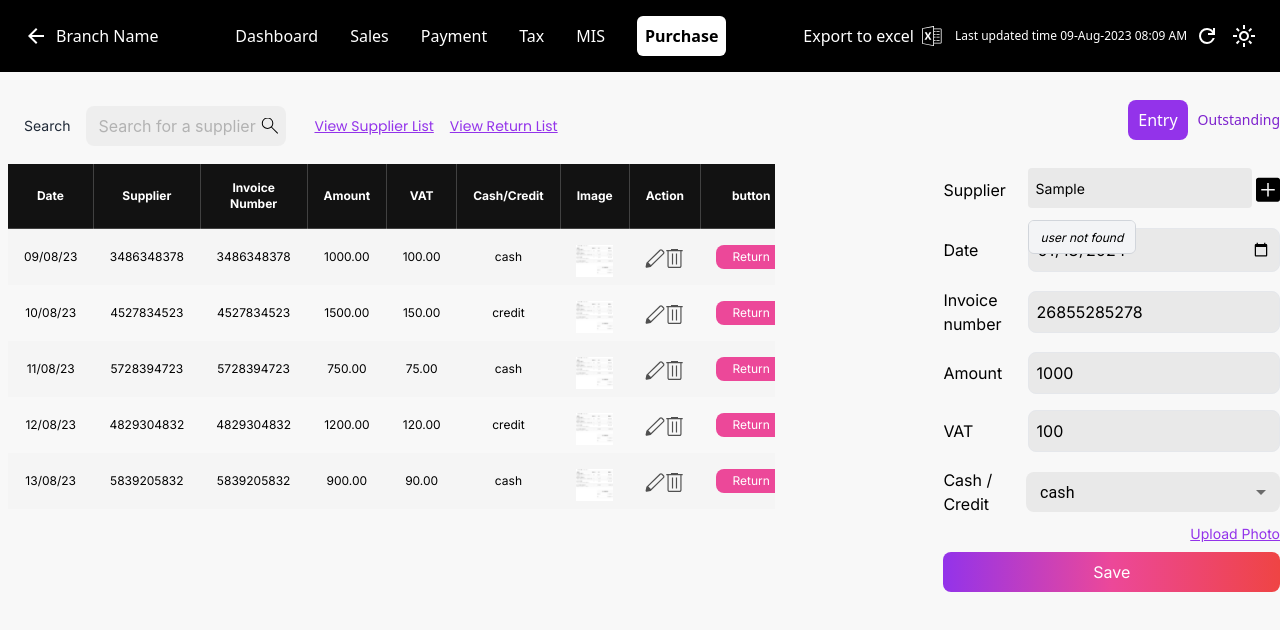
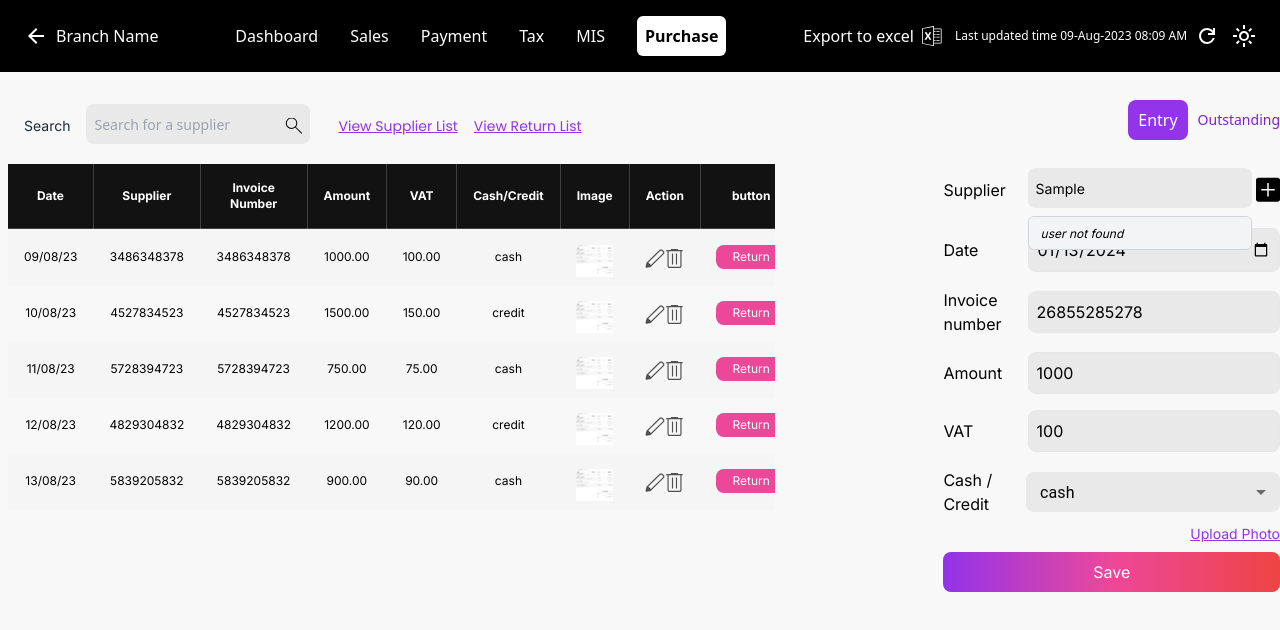
Before and after one commit to amarnadhcp/Sacrosys-purchase, a React (Create React App) app: page /purchase in a window 1280 px wide. Both pictures are taken after typing "Sample" into the empty fields and a click on the button "Save". Shown: the top 630 px of the page. Built offline with nearby package versions, Linux system fonts and the light colour scheme.

Commit message:
feat(updation of autocomplete design)

```diff
--- a/src/component/AutoComplete/Autocomplete.jsx
+++ b/src/component/AutoComplete/Autocomplete.jsx
@@ -1,7 +1,7 @@
 import React, { useState, useEffect } from "react";
 import { motion, AnimatePresence } from "framer-motion";
 
-const Autocomplete = ({ suggestions }) => {
+const Autocomplete = ({ suggestions, width, height, onInputChange }) => {
   const [active, setActive] = useState(0);
   const [filtered, setFiltered] = useState([]);
   const [isShow, setIsShow] = useState(false);
@@ -21,6 +21,7 @@ const Autocomplete = ({ suggestions }) => {
     setActive(0);
     setInput(inputValue);
     setIsShow(true);
+    onInputChange(inputValue);
   };
 
   const onClick = (suggestion) => {
@@ -33,7 +34,7 @@ const Autocomplete = ({ suggestions }) => {
   const onKeyDown = (e) => {
     if (e.keyCode === 13) {
       setIsShow(false);
-      setInput(filtered[active]|| input);
+      setInput(filtered[active] || input);
     } else if (e.keyCode === 38) {
       setActive((prev) => (prev === 0 ? prev : prev - 1));
     } else if (e.keyCode === 40) {
@@ -48,14 +49,18 @@ const Autocomplete = ({ suggestions }) => {
 
   const suggestionListVariants = {
     hidden: { opacity: 0, y: -10 },
-    visible: { opacity: 1, y: 0, transition: { duration: 0.3, ease: "easeOut" } },
+    visible: {
+      opacity: 1,
+      y: 0,
+      transition: { duration: 0.3, ease: "easeOut" },
+    },
   };
 
   const renderAutocomplete = () => (
     <AnimatePresence>
       {isShow && input && (
         <motion.ul
-          className="bg-gray-100 border border-gray-300 max-h-44 overflow-auto p-0 w-56px  rounded-md mt-2 text-sm absolute top-full left-0 z-10"
+          className="bg-gray-100 border border-gray-300 max-h-44 overflow-auto p-0 w-full  rounded-md mt-1 text-sm absolute top-full left-0 z-50"
           initial="hidden"
           animate="visible"
           exit="hidden"
@@ -96,7 +101,10 @@ const Autocomplete = ({ suggestions }) => {
         onChange={onChange}
         onKeyDown={onKeyDown}
         value={input}
-        className="bg-inputColor rounded p-2 w-56  text-sm mb-1 outline-none h-10"
+        placeholder="Search for a supplier"
+        className={`bg-inputColor rounded-lg p-2 w-full sm:w-56 md:w-${
+          width || "50"
+        } text-sm mb-1 outline-none sm:h-10 md:h-${height || "10"}`}
       />
       {renderAutocomplete()}
     </div>
--- a/src/component/Entry/EntryForm.jsx
+++ b/src/component/Entry/EntryForm.jsx
@@ -9,6 +9,12 @@ import Select from "@mui/material/Select";
 function EntryForm() {
   const [mode, setMode] = useState("dar");
 
+  const [autocompleteInput, setAutocompleteInput] = useState("");
+  console.log(autocompleteInput);
+  const handleAutocompleteInput = (input) => {
+    setAutocompleteInput(input);
+  };
+
   // modal opeing state management
   const [isModalOpen, setIsModalOpen] = useState(false);
   const toggleModal = () => {
@@ -17,15 +23,11 @@ function EntryForm() {
   /// cash or credit selection
   const [paymentType, setPayment] = useState(10);
 
-;
-
   //form submition function
   const handleSubmit = (e) => {
     e.preventDefault();
     console.log("save");
   };
-
-
 
   return (
     <div className="my-0 mx-auto flex flex-col items-end text-xs md:text-base overflow-auto mt-0 ">
@@ -37,9 +39,7 @@ function EntryForm() {
         <div className="flex items-center justify-between mb-4">
           <label className="flex gap-2 w-1/4 text-left">Supplier</label>
           <div className="flex justify-between w-3/4 ">
-            <Autocomplete
-              suggestions={data}
-            />
+            <Autocomplete suggestions={data} width="50" heigh="10" onInputChange={handleAutocompleteInput}/>
 
             <img
               src={PlusIcon}
@@ -189,9 +189,7 @@ function EntryForm() {
 
 export default EntryForm;
 
-
-
-let data =[
+let data = [
   "Alabama",
   "Alaska",
   "American Samoa",
@@ -251,4 +249,4 @@ let data =[
   "West Virginia",
   "Wisconsin",
   "Wyoming",
-]
+];
--- a/src/component/Entry/EntryTable.jsx
+++ b/src/component/Entry/EntryTable.jsx
@@ -7,7 +7,7 @@ function EntryTable() {
 
   return (
     <>
-      <div className="mx-auto px-2 overflow-auto my-4 ">
+      <div className="mx-auto px-2 overflow-auto my-4  ">
         <SearchBar />
         <div className="overflow-x-auto min-w-full">
           <table className="w-full text-xs text-left rtl:text-right text-gray-500 dark:text-gray-400">
--- a/src/component/Navbar/SearchBar.jsx
+++ b/src/component/Navbar/SearchBar.jsx
@@ -1,44 +1,14 @@
-import React, { useEffect, useState } from "react";
+import React, { useState } from "react";
 import SearchIcon from "../../assests/images/search.svg";
 import { Link } from "react-router-dom";
-import {  AutoComplete } from "antd";
-import { fetchDataFromApi } from "../../services/Api";
+import Autocomplete from "../AutoComplete/Autocomplete"
+
 
 function SearchBar() {
-    /// auto complete state
-    const [options, setOptions] = useState([]);
-
-    // function Debound reduce api calingg
-    const debounce = (func, delay) => {
-      let timeout;
-      return function (...args) {
-        clearTimeout(timeout);
-        timeout = setTimeout(() => func(...args), delay);
-      };
-    };
-
-    // Api calling with Debouncing
-    const getPanelValue = debounce(async (searchText) => {
-      try {
-        !searchText.trim()
-          ? setOptions([])
-          : setOptions(
-              await fetchDataFromApi(searchText).then((results) =>
-                results.map((result) => ({ value: result.name }))
-              )
-            );
-      } catch (error) {
-        console.error("Error :", error);
-        setOptions([]);
-      } finally {
-      }
-    }, 300);
-
-    //for unmounting the sate
-    useEffect(() => {
-      return () => setOptions([]);
-    }, []);
-
+  const [autocompleteInput, setAutocompleteInput] = useState("");
+  const handleAutocompleteInput = (input) => {
+    setAutocompleteInput(input);
+  };
   return (
     <div className="flex flex-wrap overflow-hidden justify-between items-center bg-default my-4 ">
       <div className="flex">
@@ -50,16 +20,7 @@ function SearchBar() {
         </label>
         <div className="flex flex-wrap">
           <div className="relative flex items-center mr-4 w-full md:w-auto">
-          <AutoComplete
-              options={options}
-              type={"primary"}
-              size="large"
-              style={{ width: "100%",minWidth: "200px" }}
-              placeholder="Search for a supplier"
-              variant="filled"
-              onSearch={(text) => getPanelValue(text)}
-              onSelect={(value) => console.log("Selected:", value)}
-            />
+          <Autocomplete suggestions={data} width="40"   height="10" onInputChange={handleAutocompleteInput} />
             <img
               src={SearchIcon}
               alt="Search Icon"
@@ -83,7 +44,70 @@ function SearchBar() {
         </div>
       </div>
     </div>
-  )
+  );
 }
 
-export default SearchBar
+export default SearchBar;
+
+
+let data = [
+  "Alabama",
+  "Alaska",
+  "American Samoa",
+  "Arizona",
+  "Arkansas",
+  "California",
+  "Colorado",
+  "Connecticut",
+  "Delaware",
+  "District Of Columbia",
+  "Federated States Of Micronesia",
+  "Florida",
+  "Georgia",
+  "Guam",
+  "Hawaii",
+  "Idaho",
+  "Illinois",
+  "Indiana",
+  "Iowa",
+  "Kansas",
+  "Kentucky",
+  "Louisiana",
+  "Maine",
+  "Marshall Islands",
+  "Maryland",
+  "Massachusetts",
+  "Michigan",
+  "Minnesota",
+  "Mississippi",
+  "Missouri",
+  "Montana",
+  "Nebraska",
+  "Nevada",
+  "New Hampshire",
+  "New Jersey",
+  "New Mexico",
+  "New York",
+  "North Carolina",
+  "North Dakota",
+  "Northern Mariana Islands",
+  "Ohio",
+  "Oklahoma",
+  "Oregon",
+  "Palau",
+  "Pennsylvania",
+  "Puerto Rico",
+  "Rhode Island",
+  "South Carolina",
+  "South Dakota",
+  "Tennessee",
+  "Texas",
+  "Utah",
+  "Vermont",
+  "Virgin Islands",
+  "Virginia",
+  "Washington",
+  "West Virginia",
+  "Wisconsin",
+  "Wyoming",
+];
```
